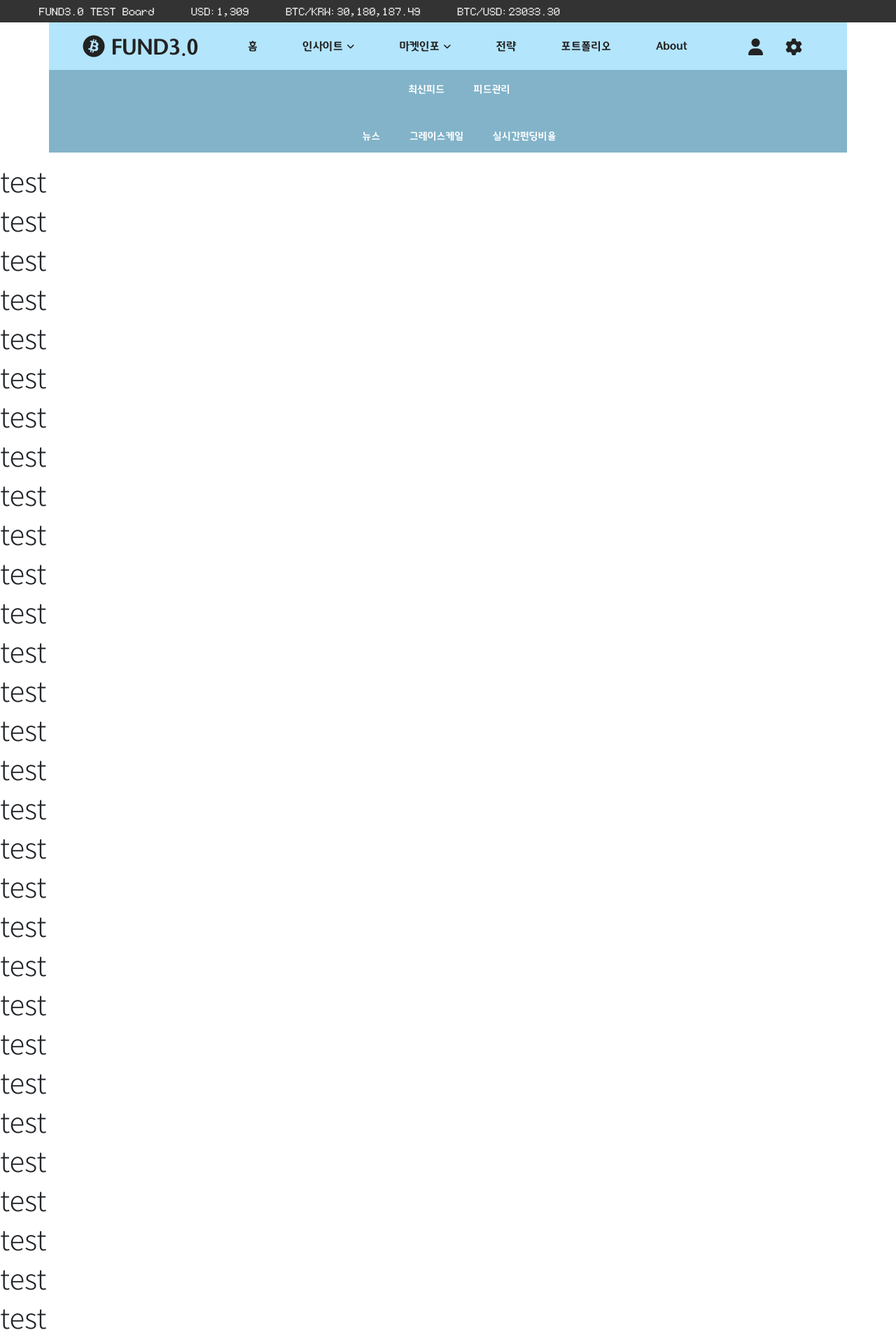
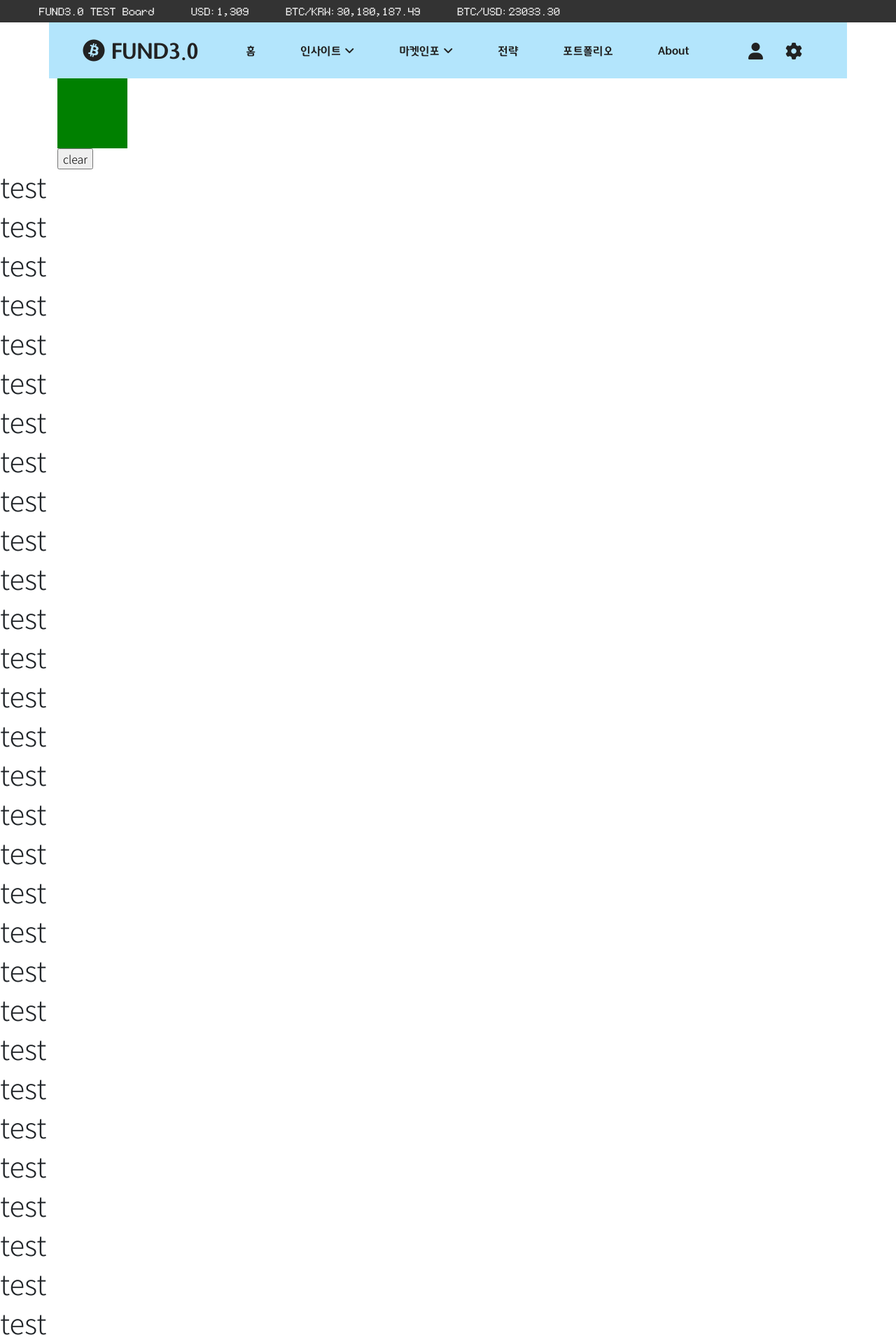
Before and after one commit to RalpoohNam/TDM_Website_A, a Django app: page /kimp_table/ in a window 1280 px wide. Shown: the top 1918 px of the page at 70% size. Run offline with Django 4.2, Linux system fonts and the light colour scheme; some libraries are stand-ins or nearby versions.

Commit message:
header production

```diff
--- a/kimpinfoapp/templates/kimpinfoapp/table.html
+++ b/kimpinfoapp/templates/kimpinfoapp/table.html
@@ -1,7 +1,11 @@
 {% extends 'base.html' %}
 {% block content %}
-  <div>
-    <h1>test</h1>
+    <div class="container-xl">
+        <div id='my_div'></div>
+        <input id='clearbtn' type='button' value='clear' />
+        <div id='result'></div>
+    </div>
+
         <h1>test</h1>
         <h1>test</h1>
         <h1>test</h1>
--- a/static/css/base.css
+++ b/static/css/base.css
@@ -37,6 +37,9 @@ header{
 }
 
 .navbar{
+    position: relative;
+    height: 5rem;
+
     display: flex;
     justify-content: space-between;
     align-items: center;
@@ -70,23 +73,52 @@ header{
     margin-bottom: 0;
 }
 
-.navbar__menu li{
-    padding: 1rem 2rem;
-    font-size: 0.8rem;
-}
-
-.navbar__menu li:hover{
-    background-color: white;
-    border-radius: 0.6rem;
-    height: max-content;
-}
-
 .navbar__menu li a{
+    padding: 1.8rem 2rem;
     font-family: "Tway font", sans-serif;
     text-decoration: none;
     font-size: 1rem;
     color: #222222;
 }
+.navbar__menu>li>a:hover{
+    transition: all 1s;
+    background-color: white;
+    border-radius: 2rem;
+}
+
+
+
+#insight__subMenu,
+#marketinfo__subMenu {
+    position: absolute;
+    display: none;
+    background-color: #82b3c9;
+    justify-content: center;
+    list-style: none;
+    top: 4.8rem;
+    left: 0;
+    width: 100%;
+    height: 3rem;
+    align-items: center;
+    border-bottom-left-radius: 1rem;
+    border-bottom-right-radius: 1rem;
+}
+
+#marketinfo__subMenu>li>a,#insight__subMenu>li>a{
+    padding: 0.8rem 2rem;
+    font-family: "Tway font", sans-serif;
+    text-decoration: none;
+    font-size: 1rem;
+    color: #222222;
+}
+#marketinfo__subMenu>li>a:hover,#insight__subMenu>li>a:hover{
+    transition: all 0.5s;
+    color: white;
+}
+
+/*.marketinfo__menu:hover .marketinfo__subMenu{*/
+/*    display: flex;*/
+/*}*/
 
 
 /*.navbar__menu li:hover a{*/
@@ -126,6 +158,7 @@ header{
 
 @media screen and (max-width: 980px){
     .navbar{
+        height: 100%;
         flex-direction: column;
         align-items: flex-start;
     }
@@ -134,6 +167,12 @@ header{
         flex-direction: column;
         text-align: center;
         width:100%;
+    }
+    .navbar__menu li{
+        height: 3rem;
+    }
+    .navbar__menu li a{
+        padding: 1rem 8rem;
     }
     .navbar__icon{
         display: none;
@@ -150,23 +189,8 @@ header{
     }
 }
 
-
-.subnavbar{
-    position: relative;
-    background-color: #82b3c9;
-}
-
-.insight__Menu, .marketinfo__Menu{
-    display: flex;
-    justify-content: center;
-    list-style: none;
-}
-.insight__Menu li, .marketinfo__Menu li{
-    padding: 0.8rem 1.3rem;
-}
-.insight__Menu li a, .marketinfo__Menu li a{
-    font-family: "Tway font", sans-serif;
-    font-size: 0.9rem;
-    text-decoration: none;
-    color: white;
-}
+#my_div {
+    background: green;
+    height: 100px;
+    width: 100px;
+  }
--- a/templates/base.html
+++ b/templates/base.html
@@ -3,13 +3,13 @@
 
 {% include 'head.html' %}
 
-<body class="basepage_full_screen">
+<body>
     {% include 'scoreboard.html' %}
     {% include 'header.html' %}
 
     {% block content %}
     {% endblock %}
-
+    <hr>
     {% include 'footer.html' %}
 </body>
 </html>
--- a/templates/head.html
+++ b/templates/head.html
@@ -22,6 +22,7 @@
 
     <!-- js LINK -->
     <script src="{% static 'js/header.js' %}" defer></script>
+    <script src="{% static 'js/header1.js' %}" async></script>
 
     <style>
         @font-face {
--- a/templates/header.html
+++ b/templates/header.html
@@ -1,4 +1,5 @@
 {% load static %}
+
 <header>
         <div class="navbar container-xl">
                 <div class="navbar__logo">
@@ -8,8 +9,27 @@
 
                 <ul class="navbar__menu">
                         <li><a href="">홈</a></li>
-                        <li><a href="">인사이트 </a><i class="fa-solid fa-angle-down"></i></li>
-                        <li><a href="">마켓인포 </a><i class="fa-solid fa-angle-down"></i></li>
+                        <li id="insight__menu" class="insight__menu">
+                                <a href="#">
+                                        인사이트
+                                        <i class="fa-solid fa-angle-down"></i>
+                                </a>
+                                <ul id="insight__subMenu">
+                                        <li><a href="">최신피드</a></li>
+                                        <li><a href="">피드관리</a></li>
+                                </ul>
+                        </li>
+                        <li id="marketinfo__menu" class="marketinfo__menu">
+                                <a href="#">
+                                        마켓인포
+                                        <i class="fa-solid fa-angle-down"></i>
+                                </a>
+                                <ul id="marketinfo__subMenu">
+                                        <li><a href="">뉴스</a></li>
+                                        <li><a href="">그레이스케일</a></li>
+                                        <li><a href="">실시간펀딩비율</a></li>
+                                </ul>
+                        </li>
                         <li><a href="">전략</a></li>
                         <li><a href="">포트폴리오</a></li>
                         <li><a href="">About</a></li>
@@ -24,15 +44,7 @@
                         <i class="fa-solid fa-bars"></i>
                 </a>
         </div>
-        <div class="subnavbar container-xl">
-                <ul class="insight__Menu">
-                        <li><a href="">최신피드</a></li>
-                        <li><a href="">피드관리</a></li>
-                </ul>
-                <ul class="marketinfo__Menu">
-                        <li><a href="">뉴스</a></li>
-                        <li><a href="">그레이스케일</a></li>
-                        <li><a href="">실시간펀딩비율</a></li>
-                </ul>
+        <div id="testdiv">
+
         </div>
 </header>
```
Also changed, not shown: static/js/header1.js (added, +59 -0 lines), static/css/kimp_table.css (added), static/js/header.js (line endings or trailing spaces).
